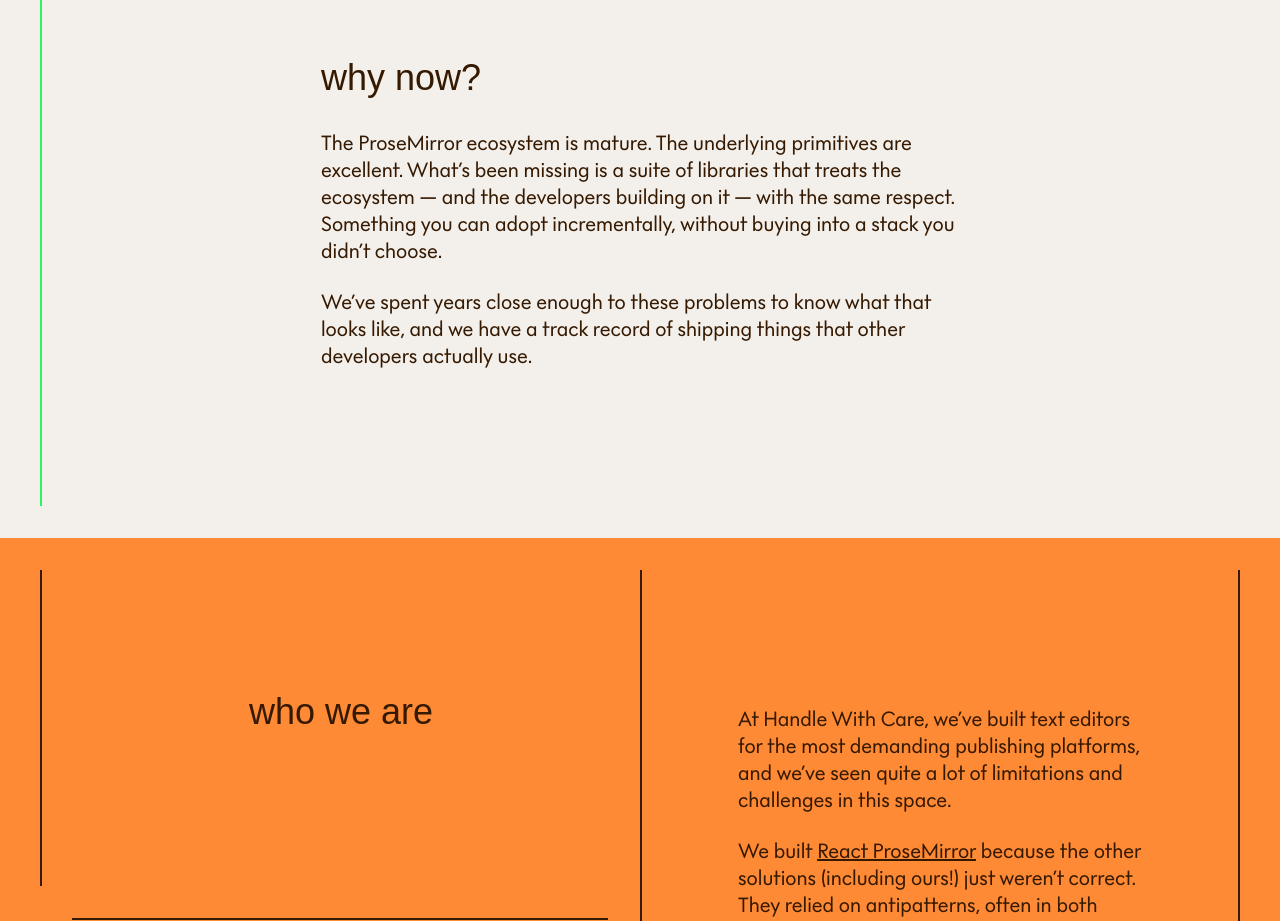
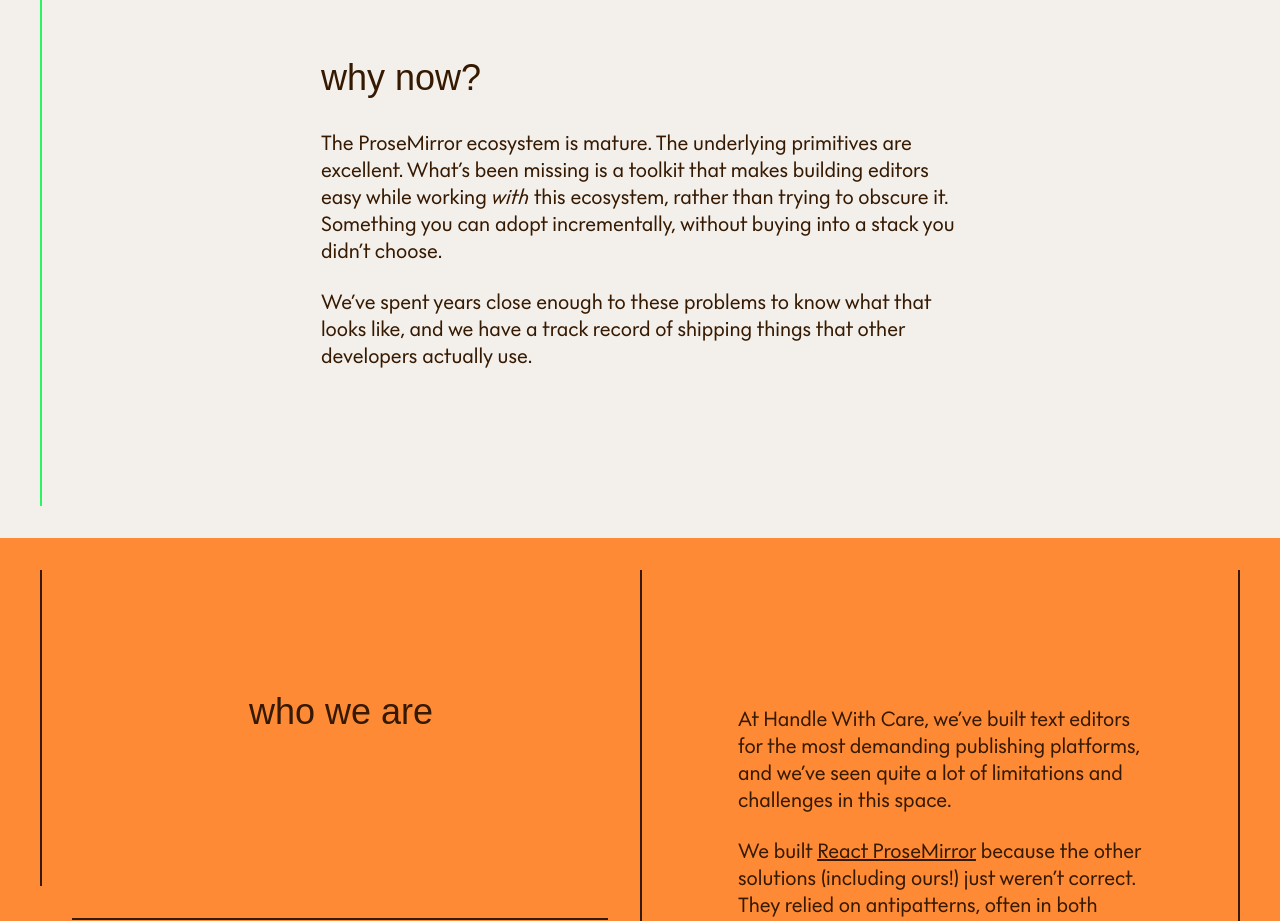
Before and after one commit to handlewithcarecollective/handlewithcare.dev, a Next.js app: page /pitter-patter in a window 1280 px wide. Shown: the part 1700-2621 px from the top of the page. Built offline with nearby package versions, Linux system fonts and the light colour scheme; a web font is replaced by a local one.

Commit message:
Update why now section

```diff
--- a/src/app/pitter-patter/page.tsx
+++ b/src/app/pitter-patter/page.tsx
@@ -116,10 +116,10 @@ export default function PitterPatterPage() {
             <SectionHeader>why now?</SectionHeader>
             <Paragraph className="pb-2">
               The ProseMirror ecosystem is mature. The underlying primitives are
-              excellent. What’s been missing is a suite of libraries that treats
-              the ecosystem — and the developers building on it — with the same
-              respect. Something you can adopt incrementally, without buying
-              into a stack you didn’t choose.
+              excellent. What’s been missing is a toolkit that makes building
+              editors easy while working <em>with</em> this ecosystem, rather
+              than trying to obscure it. Something you can adopt incrementally,
+              without buying into a stack you didn’t choose.
             </Paragraph>
             <Paragraph className="pt-4">
               We’ve spent years close enough to these problems to know what that
```
Also changed, not shown: 16 other files (tests, documents, lock files or other folders).
